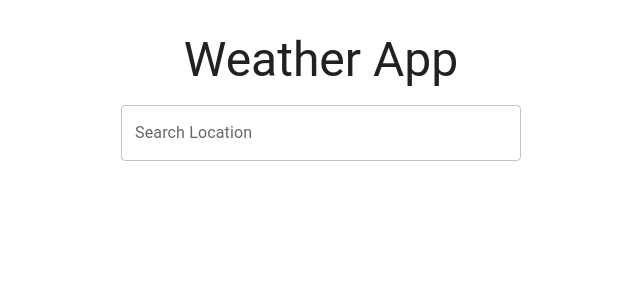
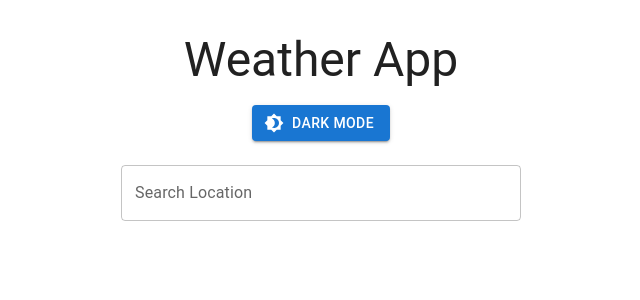
Before and after one commit to peterkessibu/react-weather-app, a React (Vite) app: page / in a window 1280 px wide. Shown: the top 300 px of the page, without its empty margins (319-959 px from the left). Built offline with nearby package versions, Linux system fonts and the light colour scheme.

Commit message:
Add theme toggle button to switch between light and dark modes in App component

```diff
--- a/src/App.tsx
+++ b/src/App.tsx
@@ -1,23 +1,27 @@
 import { useState } from "react";
-import { Container, Box, Typography, CssBaseline } from "@mui/material";
+import { Container, Box, Typography, CssBaseline, Button } from "@mui/material";
 import { CurrentWeather } from "./components/CurrentWeather";
 import { Forecast } from "./components/ForeastWeather";
 import { LocationSearch } from "./components/Autocompletes";
 import { ThemeProvider, createTheme } from "@mui/material/styles";
+import { Brightness4, Brightness7 } from "@mui/icons-material";
 
 const App = () => {
   const [location, setLocation] = useState<string | null>(null);
+  const [mode, setMode] = useState<"light" | "dark">("light");
 
-  const darkTheme = createTheme({
+  const theme = createTheme({
     palette: {
-      mode: "light",
+      mode,
     },
   });
+
   return (
-    <ThemeProvider theme={darkTheme}>
+    <ThemeProvider theme={theme}>
       <CssBaseline />
       <Container maxWidth="lg">
         <Box sx={{ my: 4, textAlign: "center" }}>
+          <Container>
             <Typography
               data-testid="Weather-app"
               variant="h3"
@@ -26,9 +30,20 @@ const App = () => {
             >
               Weather App
             </Typography>
+            <Button
+              variant="contained"
+              startIcon={mode === "light" ? <Brightness4 /> : <Brightness7 />}
+              onClick={() => setMode(mode === "light" ? "dark" : "light")}
+              sx={{mb: 3 }}
+            >
+              {mode === "light" ? "Dark Mode" : "Light Mode"}
+            </Button>
+          </Container>
+
           <LocationSearch
             onLocationSelect={(location) => setLocation(location)}
           />
+
           {location && (
             <>
               <CurrentWeather location={location} />
--- a/src/main.tsx
+++ b/src/main.tsx
@@ -1,6 +1,5 @@
 import { StrictMode } from "react";
 import { createRoot } from "react-dom/client";
-import "./index.css";
 import App from "./App.tsx";
 
 createRoot(document.getElementById("root")!).render(
```
Lines whose indentation alone changed are shown as unchanged.
